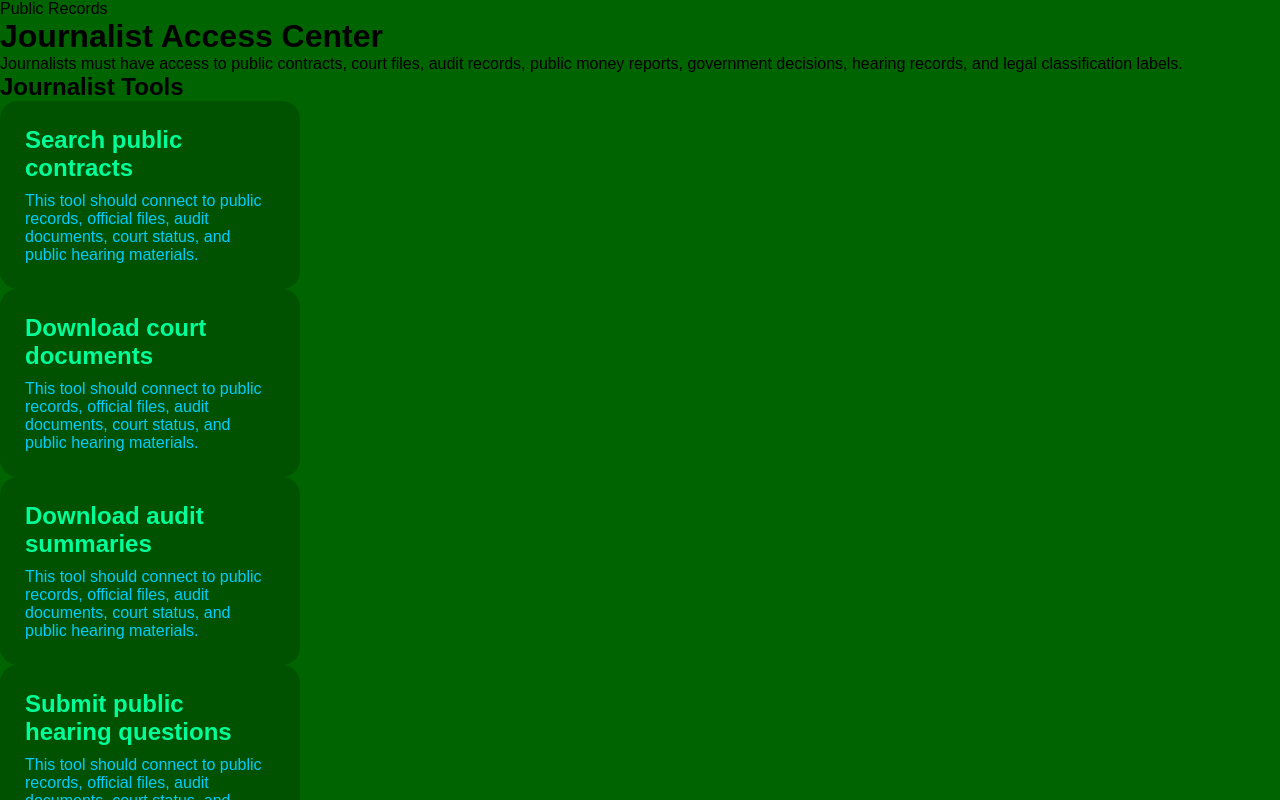
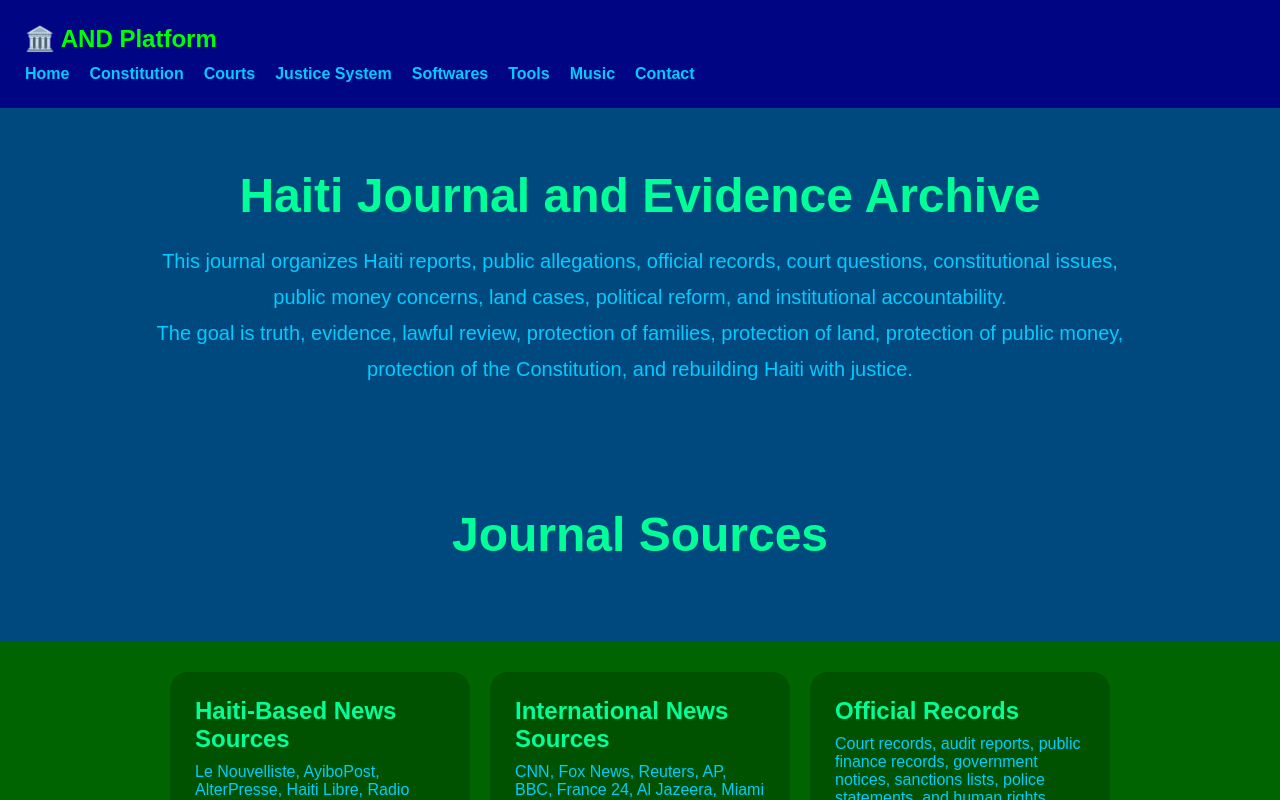
Before and after one commit to patrickprincivil/alliance_nasyonal_devlopman, a Next.js app: page /journal in a window 1280 px wide. Built offline with nearby package versions, Linux system fonts and the light colour scheme.

Commit message:
Fix journal page and add Haiti accountability archive

```diff
--- a/app/journal/page.tsx
+++ b/app/journal/page.tsx
@@ -1,313 +1,317 @@
-const journalistTools = [
-  "Search public contracts",
-  "Download court documents",
-  "Download audit summaries",
-  "Submit public hearing questions",
-  "Request interviews",
-  "Track public officials",
-  "Track contractors",
-  "Track money trail",
-  "View public hearing calendar",
-  "View final court decisions",
-  "Download public reports",
-  "Check legal classification status",
+import Navbar from "../components/Navbar";
+
+export default function JournalPage() {
+  const sourceCards = [
+    {
+      title: "Haiti-Based News Sources",
+      text: "Le Nouvelliste, AyiboPost, AlterPresse, Haiti Libre, Radio Télévision Caraïbes, Radio Kiskeya, and other Haitian journalism sources.",
+    },
+    {
+      title: "International News Sources",
+      text: "CNN, Fox News, Reuters, AP, BBC, France 24, Al Jazeera, Miami Herald, and other public reporting sources.",
+    },
+    {
+      title: "Official Records",
+      text: "Court records, audit reports, public finance records, government notices, sanctions lists, police statements, and human rights reports.",
+    },
   ];
 
-const publicAccessRules = [
-  "Public money means public records",
-  "Public contracts must be searchable",
-  "Court decisions must be published",
-  "Audit summaries must be downloadable",
-  "Journalists must be able to ask questions",
-  "Citizens must be able to submit evidence",
-  "Witnesses must be protected",
-  "Sensitive information must be handled legally",
+  const journalCategories = [
+    {
+      title: "Governance and Prime Ministers",
+      text: "Track prime minister changes, de facto authority questions, public statements, international support, elections, and constitutional debates.",
+    },
+    {
+      title: "Core Group and Foreign Influence",
+      text: "Track Core Group activity, embassy statements, Canada, France, United States, international missions, sanctions, aid conditions, and diplomatic involvement.",
+    },
+    {
+      title: "Article 149 Constitutional Review",
+      text: "Track how Article 149 of the 1987 Constitution has been interpreted, ignored, challenged, or bypassed during presidential vacancy and transition periods.",
+    },
+    {
+      title: "Constitution 1987 Protection",
+      text: "Defend the principle that no constitution should be changed by unlawful, de facto, corruption-linked, foreign-selected, or unaccountable political arrangements.",
+    },
+    {
+      title: "Judicial Appointment Review",
+      text: "Track reported or alleged court appointments, forced appointments, political appointments, judge removals, judge nominations, and judicial interference claims.",
+    },
+    {
+      title: "Corrupt Judge Evidence File",
+      text: "Build a lawful evidence file for judges accused in public reports, official complaints, audit records, sanctions, land theft cases, or court manipulation.",
+    },
+    {
+      title: "Political Party Reform",
+      text: "Track the number of political parties, party registration rules, party finance, party programs, electoral reform, and the proposal for three strong national political blocs.",
+    },
+    {
+      title: "Security and Gang Crisis",
+      text: "Track gang violence reports, displaced families, police updates, international security missions, public safety conditions, and institutional failures.",
+    },
+    {
+      title: "Public Money and Audit Archive",
+      text: "Track PetroCaribe, public contracts, foreign aid, national budget questions, public spending, development funds, and audit documents.",
+    },
+    {
+      title: "Land, Property, and Court Abuse",
+      text: "Track reported land theft, fraudulent sales, forged papers, illegal demolition, court manipulation, police involvement, and property abuse.",
+    },
+    {
+      title: "Ghost Payroll and Zombie Checks",
+      text: "Track reports of ghost employees, zombie checks, double salaries, absent workers, fake government staff, illegal payroll networks, and public salary abuse.",
+    },
+    {
+      title: "Diaspora and International Policy",
+      text: "Track diaspora support, migration policy, sanctions, foreign statements, international missions, and Haiti relations with other countries.",
+    },
   ];
 
-export default function JournalistCenterPage() {
+  const leadershipFiles = [
+    {
+      title: "Jovenel Moïse File",
+      text: "Track public statements, reported court appointment concerns, land allegations, Pèlerin-related claims, constitutional questions, official responses, journalist reports, and court documents.",
+    },
+    {
+      title: "Martine Moïse File",
+      text: "Track public statements, legal status, reports, interviews, allegations, denials, court documents, and official records related to national accountability questions.",
+    },
+    {
+      title: "Ariel Henry File",
+      text: "Track de facto government questions, court appointment concerns, transitional authority, public statements, international support, allegations, denials, and official records.",
+    },
+    {
+      title: "Michel Martelly File",
+      text: "Track reported public allegations, court appointment concerns, nationality debates, public statements, sanctions questions, denials, and official records.",
+    },
+    {
+      title: "Moïse Jean-Charles Public Statements",
+      text: "Archive public statements, Senate-era claims, nationality allegations, passport claims, political warnings, and documents presented publicly.",
+    },
+    {
+      title: "Prime Ministers and Ministers Review",
+      text: "Track prime ministers, ministers, transitional officials, appointments, de facto authority, alleged conflicts of interest, and official responses.",
+    },
+  ];
+
+  const institutions = [
+    {
+      title: "DCPJ Review",
+      text: "Track investigations, public silence, case handling, political pressure claims, reports, official actions, and failures to act in major public accountability matters.",
+    },
+    {
+      title: "FADH Review",
+      text: "Track constitutional role, national security role, public statements, institutional weakness, silence, and legal responsibility during national crisis.",
+    },
+    {
+      title: "Police Review",
+      text: "Track police actions, court enforcement, illegal demolition allegations, land conflict involvement, gang crisis response, and public protection failures.",
+    },
+    {
+      title: "Court System Review",
+      text: "Track judges, prosecutors, clerks, lawyers, court corruption allegations, land cases, political cases, and public trust problems.",
+    },
+    {
+      title: "Notary and Land Registry Review",
+      text: "Track notaries, archives, property records, duplicate titles, forged deeds, registration abuse, and land transfer fraud claims.",
+    },
+    {
+      title: "Bar Association and Lawyers Review",
+      text: "Track lawyers accused in public reports of using legal language, court access, forged papers, or procedural manipulation to help steal land, houses, or public property.",
+    },
+  ];
+
+  const payrollRules = [
+    {
+      title: "Real Identity Verification",
+      text: "Every public worker must have verified identity, appointment file, work assignment, supervisor, office location, and public service role.",
+    },
+    {
+      title: "Attendance Verification",
+      text: "Salaries should be connected to verified attendance, work logs, supervisor validation, and service delivery records.",
+    },
+    {
+      title: "Residence and Work Location",
+      text: "Public employees paid to serve in Haiti should disclose work location, active assignment, lawful leave, and foreign travel status when relevant.",
+    },
+    {
+      title: "No Duplicate Payroll",
+      text: "A person should not receive multiple salaries from multiple public institutions unless the law clearly authorizes it and the record is public.",
+    },
+    {
+      title: "Public Payroll Dashboard",
+      text: "Publish institution-level payroll totals, number of employees, vacant positions, active positions, salary categories, and audit results.",
+    },
+    {
+      title: "Recovery of Public Money",
+      text: "If an official audit confirms illegal payments, the state should seek lawful recovery, suspension, discipline, prosecution, and public reporting.",
+    },
+  ];
+
+  const evidenceLevels = [
+    {
+      title: "Level 1: News Report",
+      text: "Article or broadcast published by a recognized journalist, newspaper, radio station, television station, or media outlet.",
+    },
+    {
+      title: "Level 2: Official Statement",
+      text: "Statement from government office, police, court, ministry, anti-corruption agency, election authority, or public institution.",
+    },
+    {
+      title: "Level 3: Official Report",
+      text: "Audit report, UN report, human rights report, public finance report, court record, sanctions list, or investigative file.",
+    },
+    {
+      title: "Level 4: Court Finding",
+      text: "Court decision, conviction, formal judgment, confirmed legal ruling, or final official legal determination.",
+    },
+  ];
+
   return (
     <main className="page">
-      <p className="eyebrow">Public Records</p>
+      <Navbar />
 
-      <h1>Journalist Access Center</h1>
+      <section className="hero">
+        <h1>Haiti Journal and Evidence Archive</h1>
 
         <p>
-        Journalists must have access to public contracts, court files, audit
-        records, public money reports, government decisions, hearing records,
-        and legal classification labels.
+          This journal organizes Haiti reports, public allegations, official
+          records, court questions, constitutional issues, public money concerns,
+          land cases, political reform, and institutional accountability.
         </p>
 
-      <section className="subSection">
-        <h2>Journalist Tools</h2>
-
-        <div className="gridSection noPadding">
-          {journalistTools.map((tool) => (
-            <article className="card" key={tool}>
-              <h2>{tool}</h2>
-
         <p>
-                This tool should connect to public records, official files,
-                audit documents, court status, and public hearing materials.
+          The goal is truth, evidence, lawful review, protection of families,
+          protection of land, protection of public money, protection of the
+          Constitution, and rebuilding Haiti with justice.
         </p>
-            </article>
-          ))}
-        </div>
-      </section>
-
-      <section className="subSection">
-        <h2>Public Access Rules</h2>
-
-        <ol className="timeline">
-          {publicAccessRules.map((rule) => (
-            <li key={rule}>{rule}</li>
-          ))}
-        </ol>
       </section>
 
       <section className="hero">
-        <h1>Haiti Political Party Reform Journal</h1>
+        <h1>Journal Sources</h1>
+      </section>
+
+      <section className="grid">
+        {sourceCards.map((item) => (
+          <div className="card" key={item.title}>
+            <h2>{item.title}</h2>
+            <p>{item.text}</p>
+          </div>
+        ))}
+      </section>
+
+      <section className="hero">
+        <h1>Main Journal Categories</h1>
+      </section>
+
+      <section className="grid">
+        {journalCategories.map((item) => (
+          <div className="card" key={item.title}>
+            <h2>{item.title}</h2>
+            <p>{item.text}</p>
+          </div>
+        ))}
+      </section>
+
+      <section className="hero">
+        <h1>Leadership Accountability Files</h1>
 
         <p>
-          Haiti needs a serious national political reform discussion. A small
-          country cannot build strong institutions when political parties are
-          fragmented, weak, temporary, personality-based, or created only for
-          elections.
-        </p>
-
-        <p>
-          This section studies how Haiti can move toward fewer, stronger,
-          lawful, transparent, program-based political parties through electoral
-          reform, civic education, accountability, and constitutional debate.
+          This section does not declare guilt. It creates structured files for
+          public allegations, official statements, journalist reports, legal
+          documents, sanctions, denials, and court findings involving public
+          leaders.
         </p>
       </section>
 
       <section className="grid">
-        <div className="card">
-          <h2>Political Fragmentation Problem</h2>
-          <p>
-            Track reports, legal records, electoral data, and public debates
-            about the large number of registered political parties in Haiti,
-            weak party programs, weak internal democracy, and lack of national
-            development plans.
-          </p>
+        {leadershipFiles.map((item) => (
+          <div className="card" key={item.title}>
+            <h2>{item.title}</h2>
+            <p>{item.text}</p>
           </div>
-
-        <div className="card">
-          <h2>Foreign Influence Review</h2>
-          <p>
-            Track public statements, diplomatic interventions, international
-            policy decisions, Core Group activity, embassy statements, sanctions,
-            aid conditions, and foreign involvement in Haiti political
-            transitions.
-          </p>
-        </div>
-
-        <div className="card">
-          <h2>Electoral Council Reform</h2>
-          <p>
-            Study how the electoral system can require transparent party
-            registration, public programs, audited finances, internal elections,
-            member lists, regional representation, and anti-corruption rules.
-          </p>
-        </div>
-
-        <div className="card">
-          <h2>Party Registration Standards</h2>
-          <p>
-            Require each political party to publish a national development
-            program, leadership list, constitution, finance report, membership
-            structure, youth program, women participation plan, and public
-            accountability policy.
-          </p>
-        </div>
-
-        <div className="card">
-          <h2>Public Finance Transparency</h2>
-          <p>
-            Political parties should report donations, campaign spending,
-            public funding, foreign support, advertising costs, contractors,
-            consultants, and debts.
-          </p>
-        </div>
-
-        <div className="card">
-          <h2>Anti-Gang Political Firewall</h2>
-          <p>
-            Any candidate or party accused in credible reports of gang support,
-            corruption, kidnapping financing, weapons trafficking, or public
-            money abuse should face lawful review before receiving public
-            authority or public funds.
-          </p>
-        </div>
+        ))}
       </section>
 
       <section className="hero">
-        <h1>Three Strong National Political Blocs</h1>
+        <h1>Institutional Accountability</h1>
 
         <p>
-          The goal is not dictatorship and not forced silence. The goal is to
-          encourage lawful consolidation into three strong national political
-          blocs with clear programs, transparent leadership, internal democracy,
-          and national development plans.
+          Public institutions must be reviewed by evidence. The journal must
+          track what institutions did, what they failed to do, and what records
+          prove.
         </p>
       </section>
 
       <section className="grid">
-        <div className="card">
-          <h2>1. Justice, Constitution & Accountability Bloc</h2>
-          <p>
-            Focus: Constitution 1987, courts, honest judges, honest lawyers,
-            anti-corruption, sanctions review, public contracts, public money,
-            civil rights, police reform, and legal accountability.
-          </p>
+        {institutions.map((item) => (
+          <div className="card" key={item.title}>
+            <h2>{item.title}</h2>
+            <p>{item.text}</p>
           </div>
-
-        <div className="card">
-          <h2>2. Economy, Infrastructure & Reconstruction Bloc</h2>
-          <p>
-            Focus: roads, ports, airports, agriculture, energy, water, housing,
-            jobs, small business, manufacturing, technology, trade, and national
-            reconstruction.
-          </p>
-        </div>
-
-        <div className="card">
-          <h2>3. Family, Education & Social Development Bloc</h2>
-          <p>
-            Focus: schools, universities, children, churches, health, food,
-            youth training, music, media, moral education, community services,
-            and diaspora cooperation.
-          </p>
-        </div>
+        ))}
       </section>
 
       <section className="hero">
-        <h1>Required Political Party Program</h1>
+        <h1>Ghost Payroll, Zombie Checks, and Public Salary Abuse</h1>
 
         <p>
-          Every serious party should publish a complete national plan before
-          asking the people for power.
+          This section tracks reports of ghost employees, zombie checks, double
+          salaries, absent workers, fake government staff, illegal payroll
+          networks, and public officials being paid while not living or not
+          working in Haiti.
         </p>
       </section>
 
       <section className="grid">
-        <div className="card">
-          <h2>Justice Plan</h2>
-          <p>
-            Court reform, police reform, prison reform, land protection,
-            anti-corruption, public complaint system, and legal aid.
-          </p>
+        {payrollRules.map((item) => (
+          <div className="card" key={item.title}>
+            <h2>{item.title}</h2>
+            <p>{item.text}</p>
           </div>
-
-        <div className="card">
-          <h2>Security Plan</h2>
-          <p>
-            Public safety, anti-gang strategy, border control, police training,
-            intelligence coordination, community protection, and human rights.
-          </p>
-        </div>
-
-        <div className="card">
-          <h2>Economic Plan</h2>
-          <p>
-            Jobs, agriculture, factories, tourism, exports, taxation, small
-            business support, diaspora investment, and public finance.
-          </p>
-        </div>
-
-        <div className="card">
-          <h2>Infrastructure Plan</h2>
-          <p>
-            Roads, bridges, ports, airports, electricity, solar power, water,
-            sanitation, housing, hospitals, schools, and digital networks.
-          </p>
-        </div>
-
-        <div className="card">
-          <h2>Education Plan</h2>
-          <p>
-            Public schools, vocational training, online learning, AI education,
-            music, science, language, agriculture, trades, and leadership.
-          </p>
-        </div>
-
-        <div className="card">
-          <h2>Diaspora Plan</h2>
-          <p>
-            Diaspora voting, investment, land protection, remittance programs,
-            professional service networks, reconstruction funds, and business
-            partnerships.
-          </p>
-        </div>
+        ))}
       </section>
 
       <section className="hero">
-        <h1>Legal Reform Steps</h1>
+        <h1>Ghost Payroll Evidence Template</h1>
+
+        <p>
+          Name or code • Institution • Job title • Salary amount • Date paid •
+          Appointment record • Work location • Attendance record • Supervisor •
+          Residence status • Travel status • Bank or payment record • Source •
+          What is alleged • What is confirmed • Official response • Legal
+          status • Next action.
+        </p>
+      </section>
+
+      <section className="hero">
+        <h1>Evidence Levels</h1>
       </section>
 
       <section className="grid">
-        <div className="card">
-          <h2>Step 1: National Audit of Political Parties</h2>
-          <p>
-            Create a public database of registered parties, leaders, programs,
-            finances, membership, legal status, and election history.
-          </p>
+        {evidenceLevels.map((item) => (
+          <div className="card" key={item.title}>
+            <h2>{item.title}</h2>
+            <p>{item.text}</p>
           </div>
-
-        <div className="card">
-          <h2>Step 2: Minimum National Program Requirement</h2>
-          <p>
-            No party should participate seriously without a written program for
-            justice, economy, education, infrastructure, security, and public
-            finance.
-          </p>
-        </div>
-
-        <div className="card">
-          <h2>Step 3: Coalition and Merger Incentives</h2>
-          <p>
-            Encourage smaller parties to merge into strong national blocs
-            instead of creating hundreds of weak temporary organizations.
-          </p>
-        </div>
-
-        <div className="card">
-          <h2>Step 4: Electoral Threshold</h2>
-          <p>
-            Study a lawful minimum vote threshold for public funding, ballot
-            access, parliamentary seats, and national recognition.
-          </p>
-        </div>
-
-        <div className="card">
-          <h2>Step 5: Party Finance Transparency</h2>
-          <p>
-            Require audited reports for donations, public funding, foreign
-            support, campaign expenses, contractors, and debts.
-          </p>
-        </div>
-
-        <div className="card">
-          <h2>Step 6: Public Debate Requirement</h2>
-          <p>
-            Require televised and online public debates where each party must
-            explain its program before the people.
-          </p>
-        </div>
+        ))}
       </section>
 
       <section className="hero">
         <h1>Publication Rule</h1>
 
         <p>
-          This journal must not publish unsupported accusations as final facts.
-          Use lawful language: reported, alleged, under investigation, audited,
-          sanctioned, charged, denied, confirmed by court, or confirmed by
-          official record.
+          Use careful legal wording: reported, alleged, suspected, publicly
+          stated, under audit, under investigation, sanctioned, charged, denied,
+          confirmed by payroll record, confirmed by audit, confirmed by official
+          record, or confirmed by court.
+        </p>
+
+        <p>
+          Do not write that a person is guilty unless a court, official audit,
+          official sanction, or verified legal record supports that statement.
         </p>
       </section>
-
-
     </main>
   );
 }
```
Lines whose indentation alone changed are shown as unchanged.
